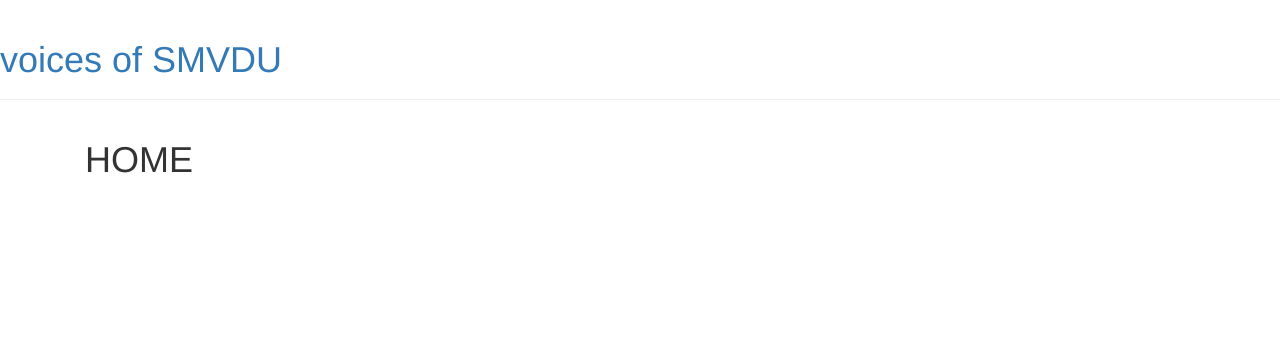
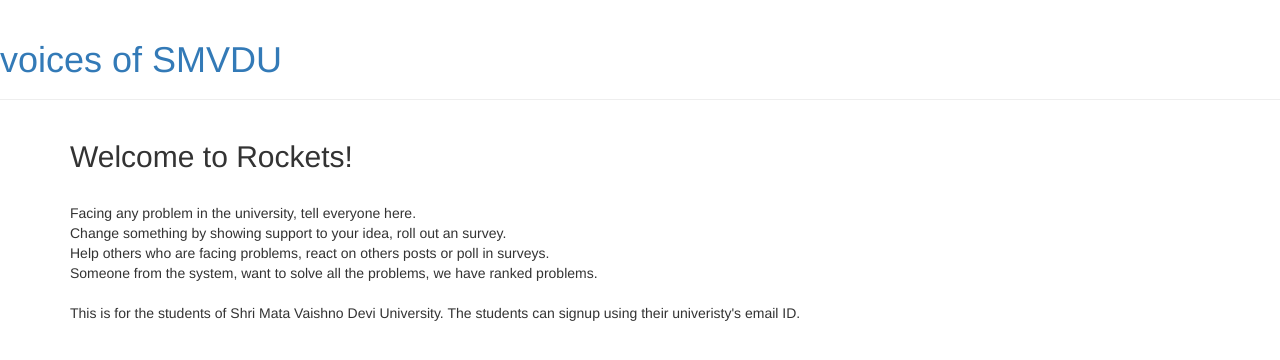
Before and after one commit to Pulkit07/supreme-couscous, a Django app: template rocket/templates/rocket/home.html in a window 1280 px wide. Shown: the top 360 px of the page. Run offline with Django 3.2, Linux system fonts and the light colour scheme; the template is opened without the code that fills it, so the values that code supplies are empty; some libraries are stand-ins or nearby versions.

Commit message:
home: improve the home.html and convert the view from fn based to class based

```diff
--- a/rocket/templates/rocket/home.html
+++ b/rocket/templates/rocket/home.html
@@ -1,12 +1,17 @@
 {% extends "base.html" %}
 
 
-{% block title %}home{% endblock %}
+{% block title %}
+Rockets!
+{% endblock %}
 
 
-     {% block content %}
- <div class="container">
-
-    <h1>HOME</h1>
- </div>
+{% block content %}
+<h2>Welcome to Rockets!</h2><br>
+Facing any problem in the university, tell everyone here.<br>
+Change something by showing support to your idea, roll out an survey.<br>
+Help others who are facing problems, react on others posts or poll in surveys.<br>
+Someone from the system, want to solve all the problems, we have ranked problems.<br>
+<br>
+This is for the students of Shri Mata Vaishno Devi University. The students can signup using their univeristy's email ID.
 {% endblock %}
```
Also changed, not shown: rocket/views.py (+6 -3 lines).
